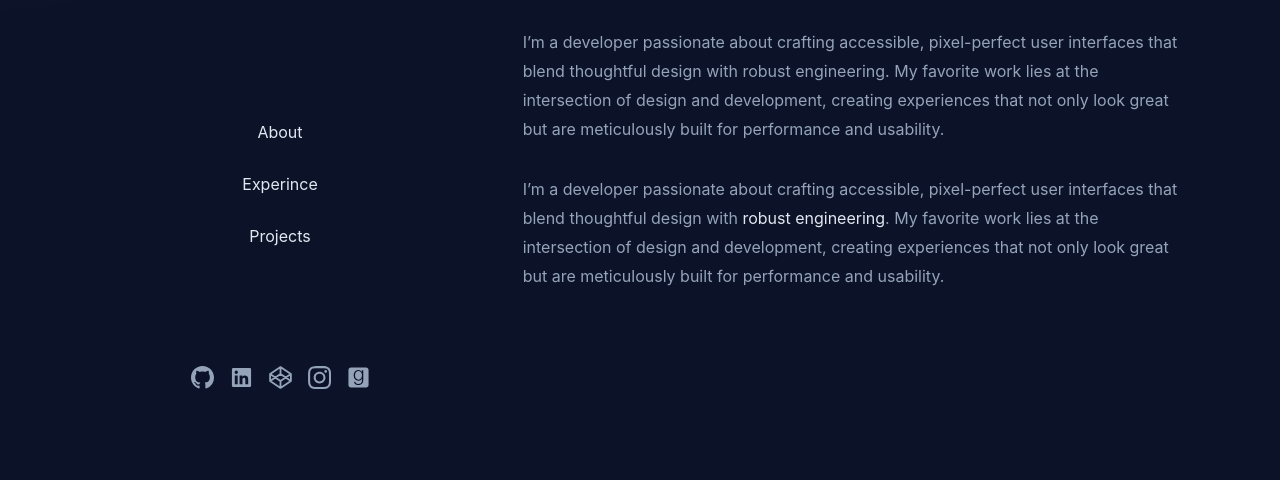
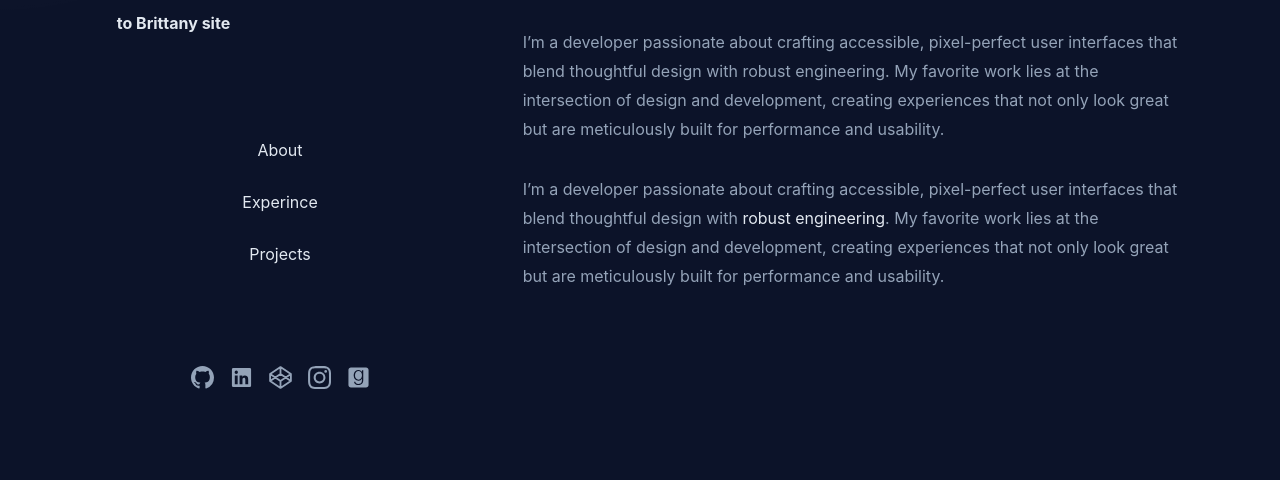
Before and after one commit to Muhammadib12/Clone-of-Brittany-Chaing, a plain HTML site: page index.html in a window 1280 px wide. Shown: the part 311-791 px from the top of the page. Drawn offline with Linux system fonts and the light colour scheme.

Commit message:
Update index.html

```diff
--- a/index.html
+++ b/index.html
@@ -20,6 +20,7 @@
         <h4>Front End Engineer
         </h4>
         <p>I build accessible, pixel-perfect digital experiences for the web.</p>
+        <a href='https://brittanychiang.com/'><h4>to Brittany site</h4></a>
     </div>
     <nav>
         <a href="#about">About</a>
```
